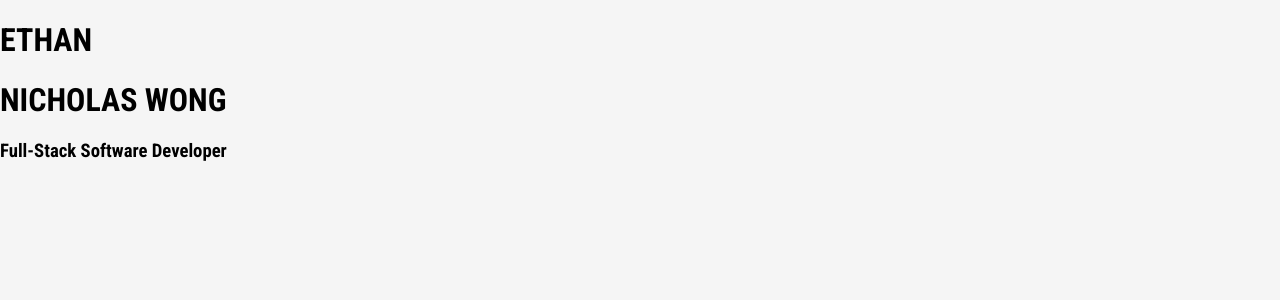
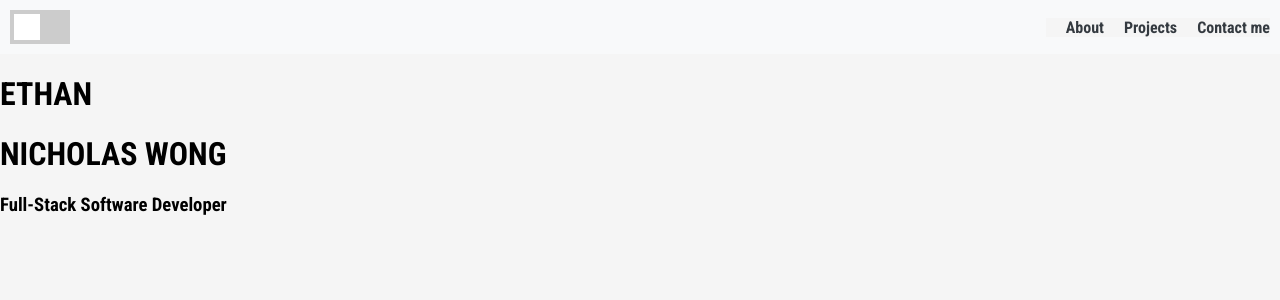
Before and after one commit to ethanw03/personal-profile, a React (Create React App) app: page / in a window 1280 px wide. Shown: the top 300 px of the page. Built offline with nearby package versions, Linux system fonts and the light colour scheme.

Commit message:
Add basic navbar and lightmode switch

```diff
--- a/src/App.css
+++ b/src/App.css
@@ -3,6 +3,3 @@
 	color: black;
 	font-family: 'Roboto Condensed', sans-serif;
 }
-
-.headerPage {
-}
--- a/src/App.js
+++ b/src/App.js
@@ -1,10 +1,12 @@
 import logo from './logo.svg';
 import './App.css';
 import Header from './components/Header';
+import Navbar from './components/Navbar';
 
 function App() {
 	return (
 		<div className='App'>
+			<Navbar />
 			<Header />
 		</div>
 	);
--- a/src/components/Navbar.jsx
+++ b/src/components/Navbar.jsx
@@ -0,0 +1,28 @@
+import React, { useState } from 'react';
+import './Navbar.sass';
+
+const Navbar = () => {
+	const [darkMode, setDarkMode] = useState(false);
+
+	const toggleDarkMode = () => {
+		setDarkMode(!darkMode);
+	};
+
+	return (
+		<nav className='navbar'>
+			<div className='leftContainer'>
+				<label className='switch'>
+					<input type='checkbox' checked={darkMode} onChange={toggleDarkMode} />
+					<span className='slider'></span>
+				</label>
+			</div>
+			<div className='rightContainer'>
+				<a href='#'>About</a>
+				<a href='#'>Projects</a>
+				<a href='#'>Contact me</a>
+			</div>
+		</nav>
+	);
+};
+
+export default Navbar;
--- /dev/null
+++ b/src/components/Navbar.sass
@@ -0,0 +1,57 @@
+.navbar
+  display: flex
+  justify-content: space-between
+  align-items: center
+  padding: 10px
+  background-color: #f8f9fa
+
+.leftContainer,
+.centerContainer,
+.rightContainer
+  display: flex
+  align-items: center
+
+.centerContainer h1
+  margin: 0
+
+.rightContainer a
+  text-decoration: none
+  color: #343a40
+  margin-left: 20px
+
+.switch
+  position: relative
+  display: inline-block
+  width: 60px
+  height: 34px
+
+.switch input
+  opacity: 0
+  width: 0
+  height: 0
+
+.slider
+  position: absolute
+  cursor: pointer
+  top: 0
+  left: 0
+  right: 0
+  bottom: 0
+  background-color: #ccc
+  transition: 0.4s
+
+.slider:before
+  position: absolute
+  content: ""
+  height: 26px
+  width: 26px
+  left: 4px
+  bottom: 4px
+  background-color: white
+  transition: 0.4s
+
+input:checked + .slider
+  background-color: #2196f3
+
+input:checked + .slider:before
+  transform: translateX(26px)
```
